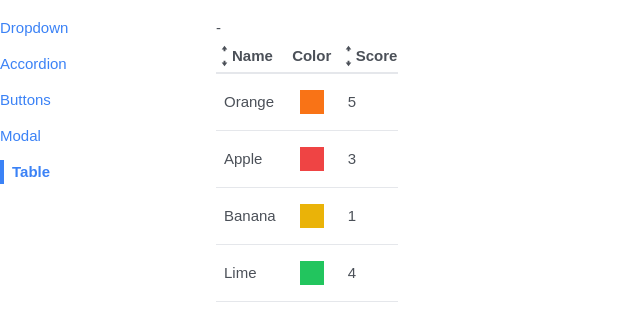
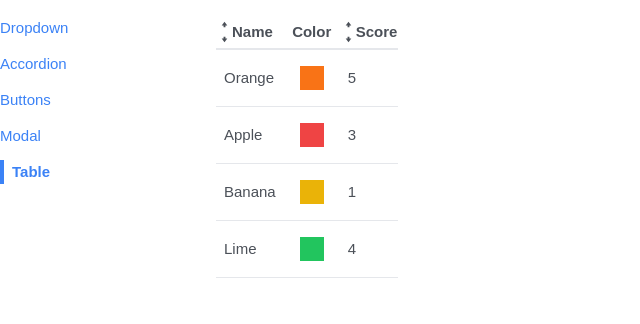
Before and after one commit to adenugbamichael/Reusable-react-ui-components, a React (Vite) app: page /table in a window 1280 px wide. Shown: the top 324 px of the page, without its empty margins (0-640 px from the left). Built offline with nearby package versions, Linux system fonts and the light colour scheme; a web font is replaced by a local one.

Commit message:
Resetting Sort Order

```diff
--- a/src/components/SortableTable.jsx
+++ b/src/components/SortableTable.jsx
@@ -9,6 +9,12 @@
   const { config, data } = props
 
   const handleClick = (label) => {
+    if (sortBy && label !== sortBy) {
+      setSortOrder("asc")
+      setSortBy(label)
+      return
+    }
+
     if (sortOrder === null) {
       setSortOrder("asc")
       setSortBy(label)
@@ -57,12 +63,7 @@
       }
     })
   }
-  return (
-    <div>
-      {sortOrder} - {sortBy}
-      <Table {...props} data={sortedData} config={updatedConfig} />
-    </div>
-  )
+  return <Table {...props} data={sortedData} config={updatedConfig} />
 }
 
 function getIcons(label, sortBy, sortOrder) {
```
